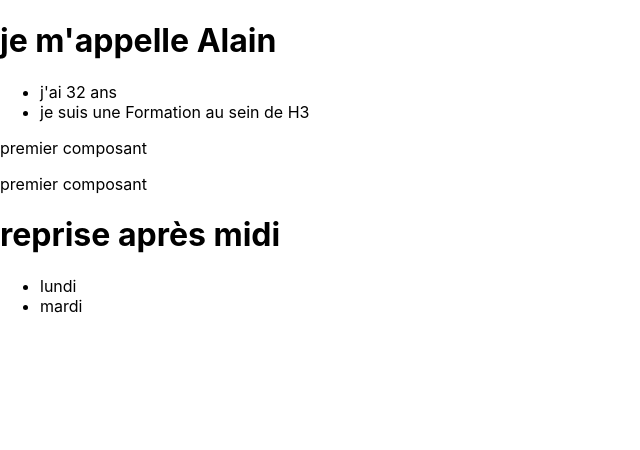
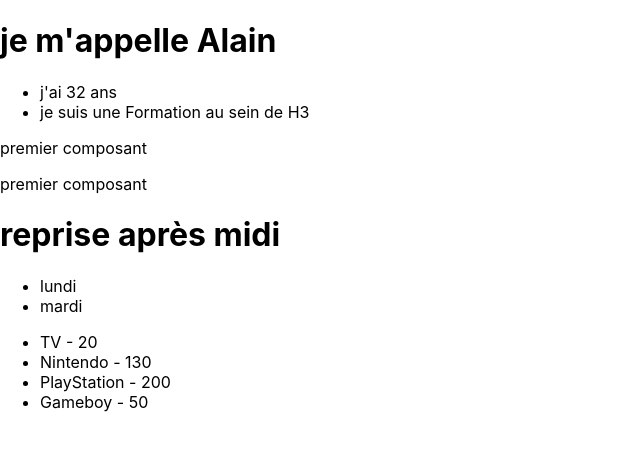
Before and after one commit to webdevproformation/react-h3-mars2022, a React (Create React App) app in the folder jour1-tp/: page / in a window 1280 px wide. Shown: the top 450 px of the page, without its empty margins (0-640 px from the left). Built offline with nearby package versions, Linux system fonts and the light colour scheme.

Commit message:
faire une boucle

```diff
--- a/jour1-tp/src/App.js
+++ b/jour1-tp/src/App.js
@@ -2,6 +2,8 @@ import logo from './logo.svg';
 import './App.css';
 import { premier as Premier } from './composants/Premier';
 import { Deuxieme } from './composants/Deuxieme';
+import { Troisieme } from './composants/Troisieme';
+
 
 
 //cd jour1-tp
@@ -22,6 +24,7 @@ function App() {
       <Premier />
       <Premier></Premier>
       <Deuxieme />
+      <Troisieme />
     </div>
   );
 }
--- /dev/null
+++ b/jour1-tp/src/composants/Troisieme.jsx
@@ -0,0 +1,17 @@
+// boucle
+// condition if
+
+export const Troisieme = () => {
+    const budget = [
+        {id : 1 , nom : "TV" , prix : 20 },
+        {id : 2 , nom : "Nintendo" , prix : 130 },
+        {id : 3 , nom : "PlayStation" , prix : 200 },
+        {id : 4 , nom : "Gameboy" , prix : 50 },
+    ]
+
+    return <ul>
+        {budget.map( ( item , index ) => {
+            return <li key={index}>{item.nom } - {item.prix}</li>
+        } )}
+    </ul>
+}
```
Also changed, not shown: 1 other file (tests, documents, lock files or other folders).
